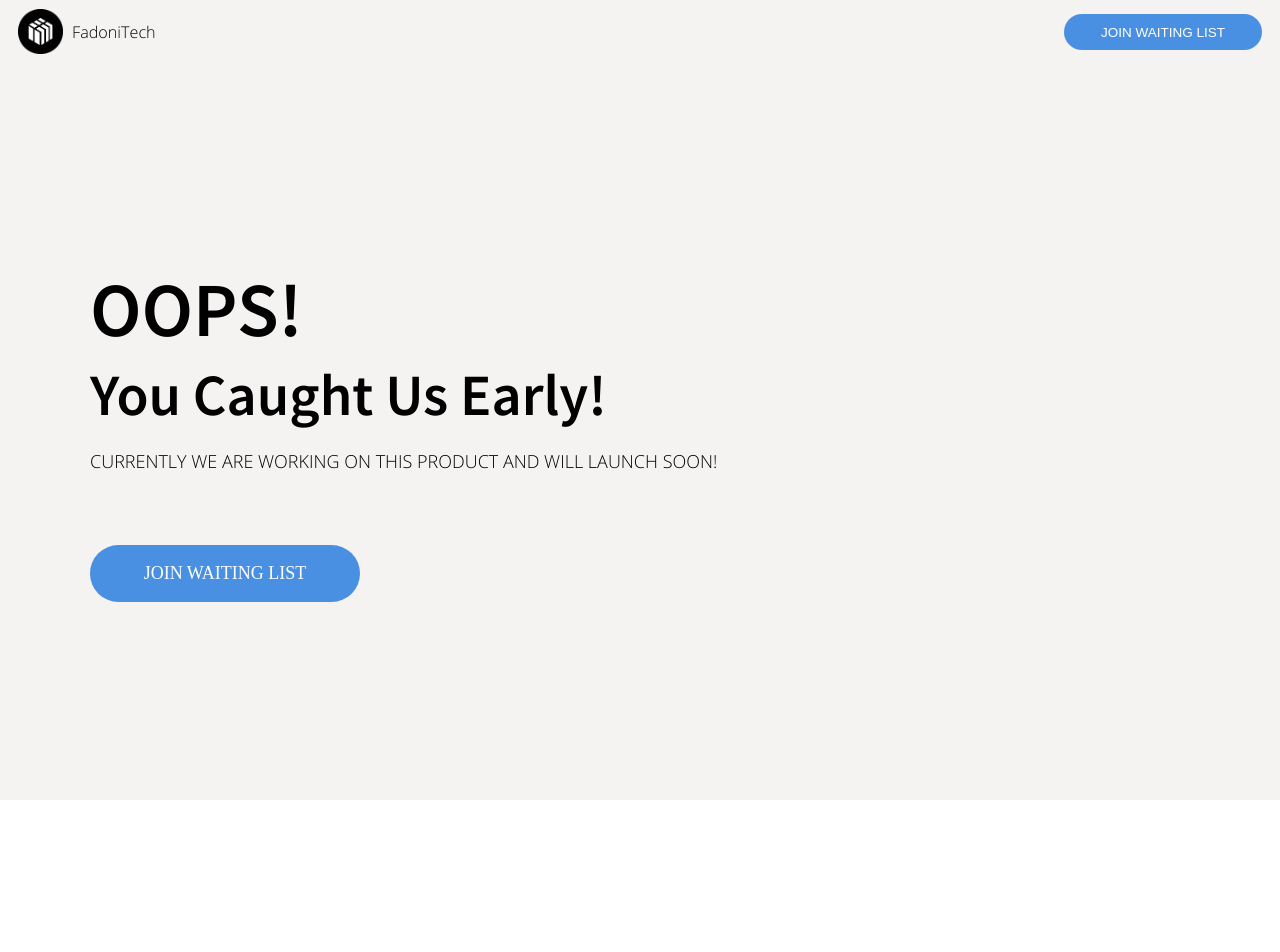
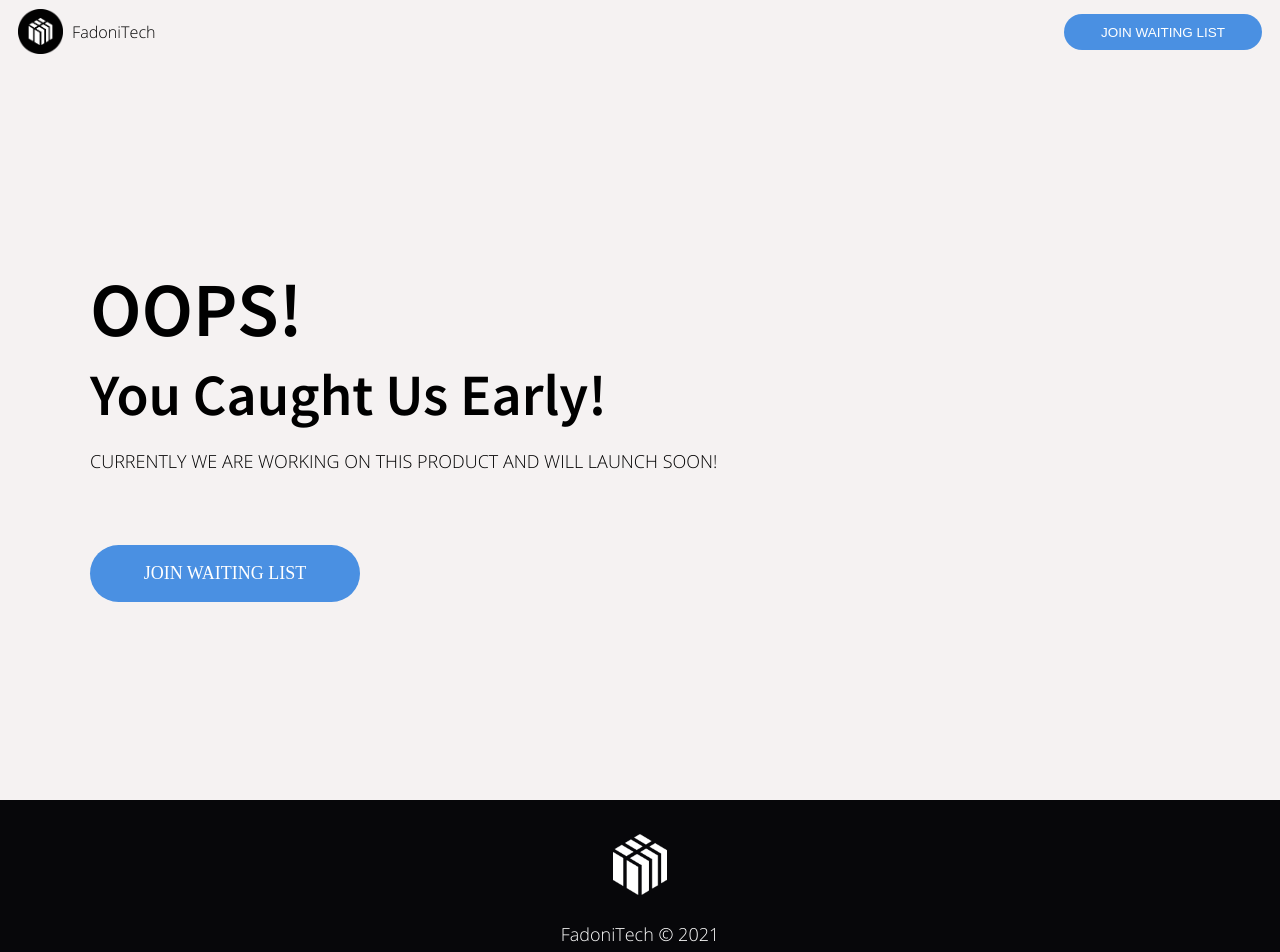
Before and after one commit to fadonitech/front-end-sample-project, a Next.js app: page / in a window 1280 px wide. Shown: the top 952 px of the page. Before the commit the page ends 800 px from the top, so only its background shows below. Built offline with nearby package versions, Linux system fonts and the light colour scheme; a web font is replaced by a local one.

Commit message:
Adding Footer

```diff
--- /dev/null
+++ b/components/Footer/Footer.js
@@ -0,0 +1,19 @@
+import Link from 'next/link';
+
+const Footer = () => (
+  <footer className="footer">
+    <Link href="/">
+      <img
+        src="/logo-white.png"
+        height={91.2}
+        width={80}
+        alt="Software Development"
+      />
+    </Link>
+    <h1 className="open-sans-light">
+      FadoniTech © 2021
+    </h1>
+  </footer>
+);
+
+export default Footer;
--- a/pages/index.js
+++ b/pages/index.js
@@ -8,6 +8,7 @@ import { FontAwesomeIcon } from '@fortawesome/react-fontawesome';
 import { faCheckCircle } from '@fortawesome/free-regular-svg-icons';
 
 import { HomePage } from '../components/Pages/Page';
+import Footer from '../components/Footer/Footer';
 
 const Alert = ({ title, message, icon }) => (
   <div className="alert-success">
@@ -90,7 +91,7 @@ const Home = () => {
           <HomePage onClick={onClick} />
         </SubsPlanSelected.Provider>
       </main>
-      {/* <Footer /> */}
+      <Footer />
     </div>
   )
 }
```
